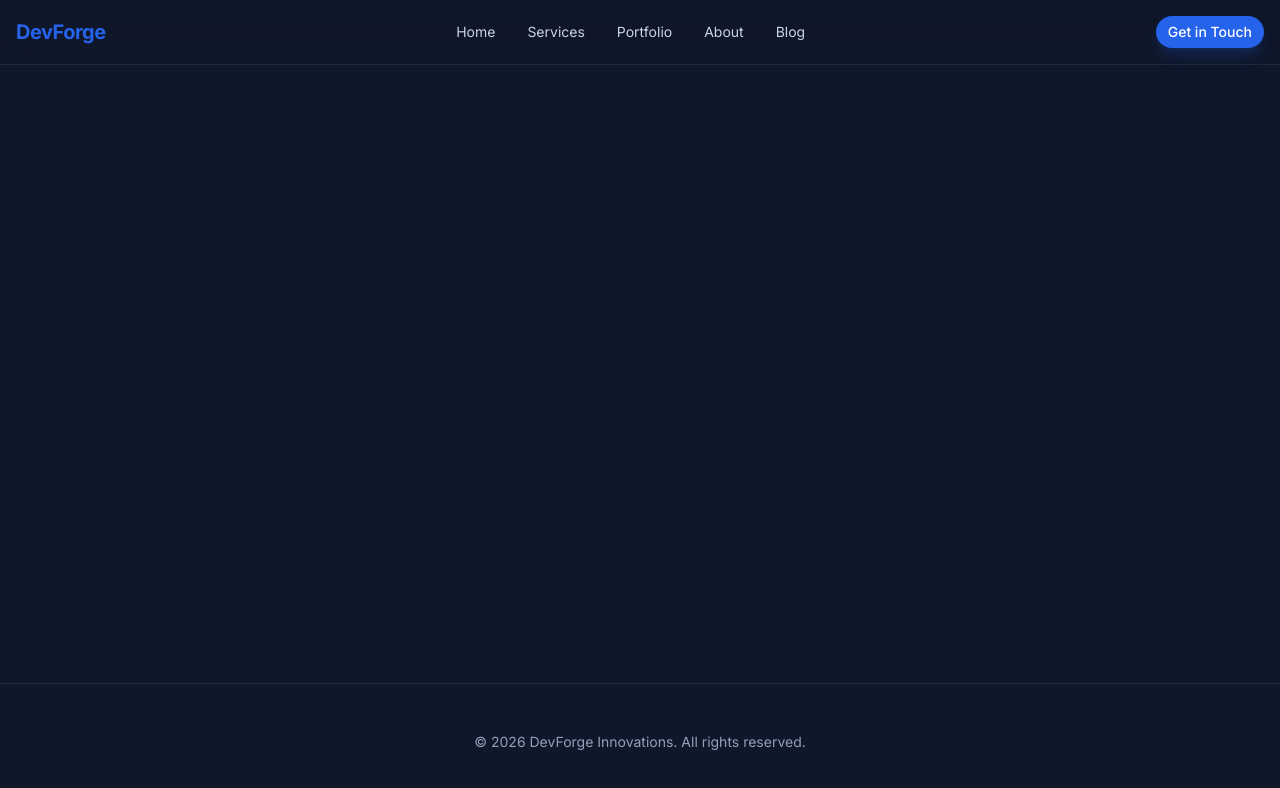
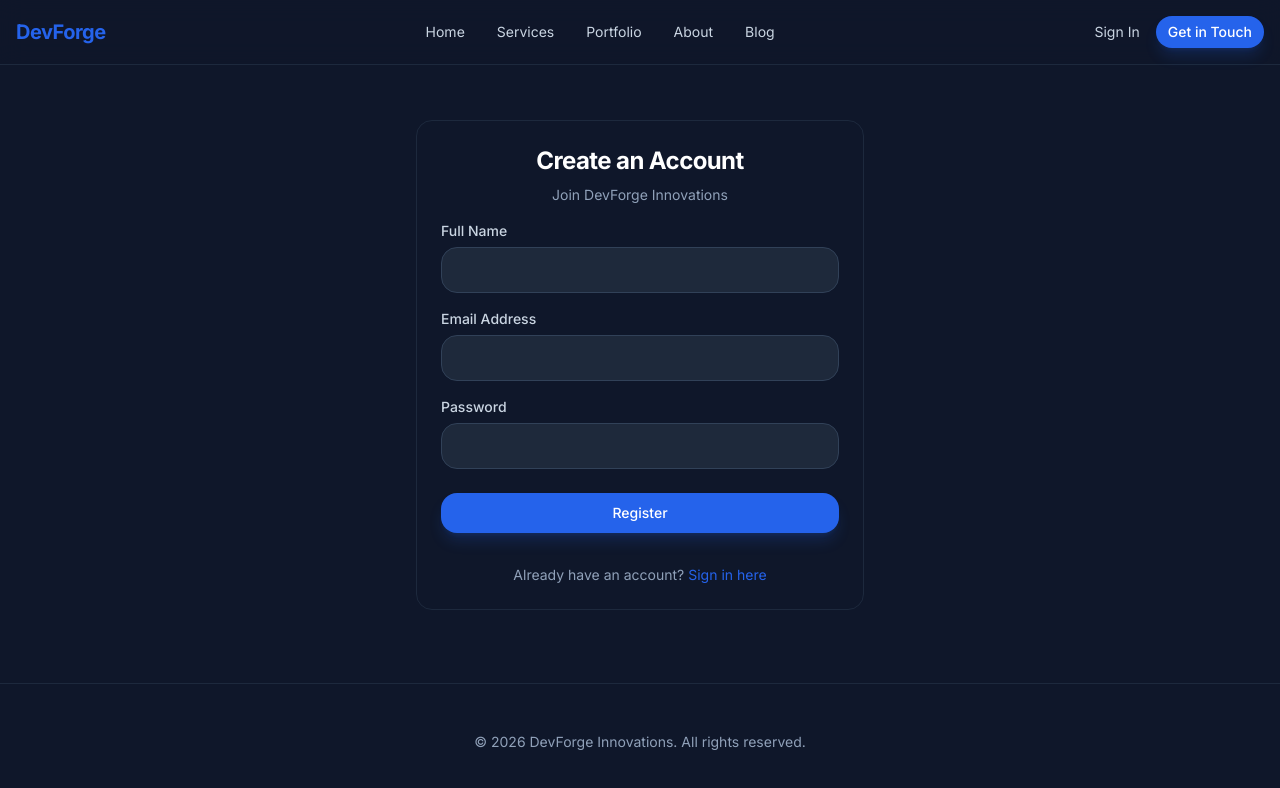
Before and after one commit to nzaman7878/DevForge_Innovations, a React app in the folder frontend/: page /register in a window 1280 px wide. Shown: the top 788 px of the page. Built offline with nearby package versions, Linux system fonts and the light colour scheme; the HTML template or start-up script is replaced by a standard one.

Commit message:
feat: integrate frontend authentication flow

```diff
--- a/frontend/package.json
+++ b/frontend/package.json
@@ -11,6 +11,7 @@
   },
   "dependencies": {
     "@tailwindcss/vite": "^4.3.3",
+    "axios": "^1.18.1",
     "lucide-react": "^1.27.0",
     "react": "^19.2.7",
     "react-dom": "^19.2.7",
--- a/frontend/src/App.jsx
+++ b/frontend/src/App.jsx
@@ -1,6 +1,7 @@
 import React from 'react';
 import { BrowserRouter as Router, Routes, Route } from 'react-router-dom';
 
+import { AuthProvider } from './context/AuthContext';
 import Navbar from './components/layout/Navbar';
 import Footer from './components/layout/Footer';
 
@@ -10,9 +11,12 @@ import Portfolio from './pages/Portfolio';
 import About from './pages/About';
 import Blog from './pages/Blog';
 import Contact from './pages/Contact';
+import Login from './pages/Login';
+import Register from './pages/Register';
 
 function App() {
   return (
+    <AuthProvider>
       <Router>
         <div className="min-h-screen flex flex-col font-sans">
           <Navbar />
@@ -25,12 +29,15 @@ function App() {
               <Route path="/about" element={<About />} />
               <Route path="/blog" element={<Blog />} />
               <Route path="/contact" element={<Contact />} />
+              <Route path="/login" element={<Login />} />
+              <Route path="/register" element={<Register />} />
             </Routes>
           </main>
 
           <Footer />
         </div>
       </Router>
+    </AuthProvider>
   );
 }
 
--- a/frontend/src/components/layout/Navbar.jsx
+++ b/frontend/src/components/layout/Navbar.jsx
@@ -1,8 +1,10 @@
 import React from 'react';
 import { Link, NavLink } from 'react-router-dom';
 import Button from '../ui/Button';
+import { useAuth } from '../../context/AuthContext';
 
 export default function Navbar() {
+  const { user, logout } = useAuth();
   const activeStyle = ({ isActive }) =>
     isActive ? "text-primary font-medium transition-colors" : "hover:text-primary transition-colors text-slate-300";
 
@@ -17,9 +19,21 @@ export default function Navbar() {
           <NavLink to="/about" className={activeStyle}>About</NavLink>
           <NavLink to="/blog" className={activeStyle}>Blog</NavLink>
         </nav>
-        <Link to="/contact">
-          <Button variant="primary" size="sm">Get in Touch</Button>
-        </Link>
+        <div className="flex items-center gap-4">
+          {user ? (
+            <>
+              <span className="text-sm text-slate-300 hidden sm:inline-block">Welcome, {user.name}</span>
+              <Button variant="ghost" size="sm" onClick={logout}>Logout</Button>
+            </>
+          ) : (
+            <>
+              <Link to="/login" className="text-sm text-slate-300 hover:text-white hidden sm:inline-block">Sign In</Link>
+              <Link to="/contact">
+                <Button variant="primary" size="sm">Get in Touch</Button>
+              </Link>
+            </>
+          )}
+        </div>
       </div>
     </header>
   );
--- /dev/null
+++ b/frontend/src/components/layout/PrivateRoute.jsx
@@ -0,0 +1,19 @@
+import React from 'react';
+import { Navigate } from 'react-router-dom';
+import { useAuth } from '../../context/AuthContext';
+
+export default function PrivateRoute({ children, role }) {
+  const { user, loading } = useAuth();
+
+  if (loading) return <div>Loading...</div>;
+
+  if (!user) {
+    return <Navigate to="/login" replace />;
+  }
+
+  if (role && user.role !== role) {
+    return <Navigate to="/" replace />; // Or to an unauthorized page
+  }
+
+  return children;
+}
--- /dev/null
+++ b/frontend/src/context/AuthContext.jsx
@@ -0,0 +1,89 @@
+import React, { createContext, useState, useEffect, useContext } from 'react';
+import axios from 'axios';
+
+const AuthContext = createContext();
+
+export function useAuth() {
+  return useContext(AuthContext);
+}
+
+export function AuthProvider({ children }) {
+  const [user, setUser] = useState(null);
+  const [token, setToken] = useState(localStorage.getItem('token'));
+  const [loading, setLoading] = useState(true);
+
+  // Configure axios defaults
+  const api = axios.create({
+    baseURL: 'http://localhost:5000/api', // Adjust if needed
+  });
+
+  if (token) {
+    api.defaults.headers.common['Authorization'] = `Bearer ${token}`;
+  } else {
+    delete api.defaults.headers.common['Authorization'];
+  }
+
+  useEffect(() => {
+    const loadUser = async () => {
+      if (!token) {
+        setLoading(false);
+        return;
+      }
+
+      try {
+        const res = await api.get('/auth/user');
+        setUser(res.data);
+      } catch (error) {
+        console.error('Error loading user', error);
+        localStorage.removeItem('token');
+        setToken(null);
+        setUser(null);
+      } finally {
+        setLoading(false);
+      }
+    };
+
+    loadUser();
+  }, [token]);
+
+  const login = async (email, password) => {
+    try {
+      const res = await api.post('/auth/login', { email, password });
+      localStorage.setItem('token', res.data.token);
+      setToken(res.data.token);
+      setUser(res.data.user);
+      return { success: true };
+    } catch (error) {
+      return { success: false, msg: error.response?.data?.msg || 'Login failed' };
+    }
+  };
+
+  const register = async (name, email, password) => {
+    try {
+      const res = await api.post('/auth/register', { name, email, password });
+      localStorage.setItem('token', res.data.token);
+      setToken(res.data.token);
+      setUser(res.data.user);
+      return { success: true };
+    } catch (error) {
+      return { success: false, msg: error.response?.data?.msg || 'Registration failed' };
+    }
+  };
+
+  const logout = () => {
+    localStorage.removeItem('token');
+    setToken(null);
+    setUser(null);
+  };
+
+  const value = {
+    user,
+    token,
+    loading,
+    login,
+    register,
+    logout,
+  };
+
+  return <AuthContext.Provider value={value}>{!loading && children}</AuthContext.Provider>;
+}
--- /dev/null
+++ b/frontend/src/pages/Login.jsx
@@ -0,0 +1,63 @@
+import React, { useState } from 'react';
+import { Link, useNavigate } from 'react-router-dom';
+import { useAuth } from '../context/AuthContext';
+import Button from '../components/ui/Button';
+import Input from '../components/ui/Input';
+import Card, { CardContent, CardHeader } from '../components/ui/Card';
+
+export default function Login() {
+  const [email, setEmail] = useState('');
+  const [password, setPassword] = useState('');
+  const [error, setError] = useState('');
+  const { login } = useAuth();
+  const navigate = useNavigate();
+
+  const handleSubmit = async (e) => {
+    e.preventDefault();
+    setError('');
+    const res = await login(email, password);
+    if (res.success) {
+      navigate('/');
+    } else {
+      setError(res.msg);
+    }
+  };
+
+  return (
+    <div className="flex items-center justify-center min-h-[calc(100vh-200px)] px-4 py-12">
+      <Card className="w-full max-w-md">
+        <CardHeader>
+          <h1 className="text-2xl font-bold text-center">Welcome Back</h1>
+          <p className="text-slate-400 text-center text-sm mt-2">Sign in to your DevForge account</p>
+        </CardHeader>
+        <CardContent>
+          <form onSubmit={handleSubmit} className="flex flex-col gap-4">
+            {error && <div className="p-3 bg-red-500/10 border border-red-500/50 rounded text-red-500 text-sm">{error}</div>}
+
+            <Input
+              label="Email Address"
+              type="email"
+              value={email}
+              onChange={(e) => setEmail(e.target.value)}
+              required
+            />
+
+            <Input
+              label="Password"
+              type="password"
+              value={password}
+              onChange={(e) => setPassword(e.target.value)}
+              required
+            />
+
+            <Button type="submit" className="w-full mt-2">Sign In</Button>
+
+            <p className="text-center text-sm text-slate-400 mt-4">
+              Don't have an account? <Link to="/register" className="text-primary hover:underline">Register here</Link>
+            </p>
+          </form>
+        </CardContent>
+      </Card>
+    </div>
+  );
+}
--- /dev/null
+++ b/frontend/src/pages/Register.jsx
@@ -0,0 +1,72 @@
+import React, { useState } from 'react';
+import { Link, useNavigate } from 'react-router-dom';
+import { useAuth } from '../context/AuthContext';
+import Button from '../components/ui/Button';
+import Input from '../components/ui/Input';
+import Card, { CardContent, CardHeader } from '../components/ui/Card';
+
+export default function Register() {
+  const [name, setName] = useState('');
+  const [email, setEmail] = useState('');
+  const [password, setPassword] = useState('');
+  const [error, setError] = useState('');
+  const { register } = useAuth();
+  const navigate = useNavigate();
+
+  const handleSubmit = async (e) => {
+    e.preventDefault();
+    setError('');
+    const res = await register(name, email, password);
+    if (res.success) {
+      navigate('/');
+    } else {
+      setError(res.msg);
+    }
+  };
+
+  return (
+    <div className="flex items-center justify-center min-h-[calc(100vh-200px)] px-4 py-12">
+      <Card className="w-full max-w-md">
+        <CardHeader>
+          <h1 className="text-2xl font-bold text-center">Create an Account</h1>
+          <p className="text-slate-400 text-center text-sm mt-2">Join DevForge Innovations</p>
+        </CardHeader>
+        <CardContent>
+          <form onSubmit={handleSubmit} className="flex flex-col gap-4">
+            {error && <div className="p-3 bg-red-500/10 border border-red-500/50 rounded text-red-500 text-sm">{error}</div>}
+
+            <Input
+              label="Full Name"
+              type="text"
+              value={name}
+              onChange={(e) => setName(e.target.value)}
+              required
+            />
+
+            <Input
+              label="Email Address"
+              type="email"
+              value={email}
+              onChange={(e) => setEmail(e.target.value)}
+              required
+            />
+
+            <Input
+              label="Password"
+              type="password"
+              value={password}
+              onChange={(e) => setPassword(e.target.value)}
+              required
+            />
+
+            <Button type="submit" className="w-full mt-2">Register</Button>
+
+            <p className="text-center text-sm text-slate-400 mt-4">
+              Already have an account? <Link to="/login" className="text-primary hover:underline">Sign in here</Link>
+            </p>
+          </form>
+        </CardContent>
+      </Card>
+    </div>
+  );
+}
```
Also changed, not shown: 1 other file (tests, documents, lock files or other folders). Lines whose indentation alone changed are shown as unchanged.
